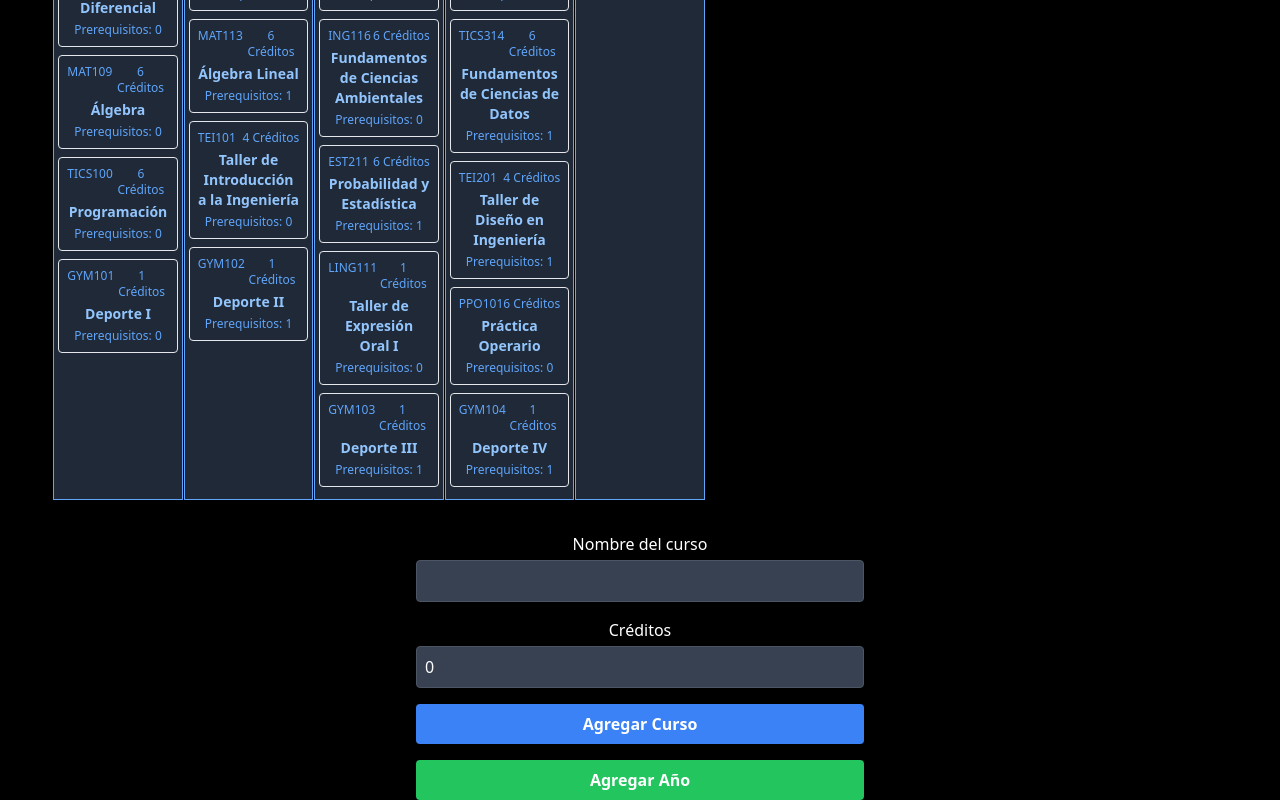
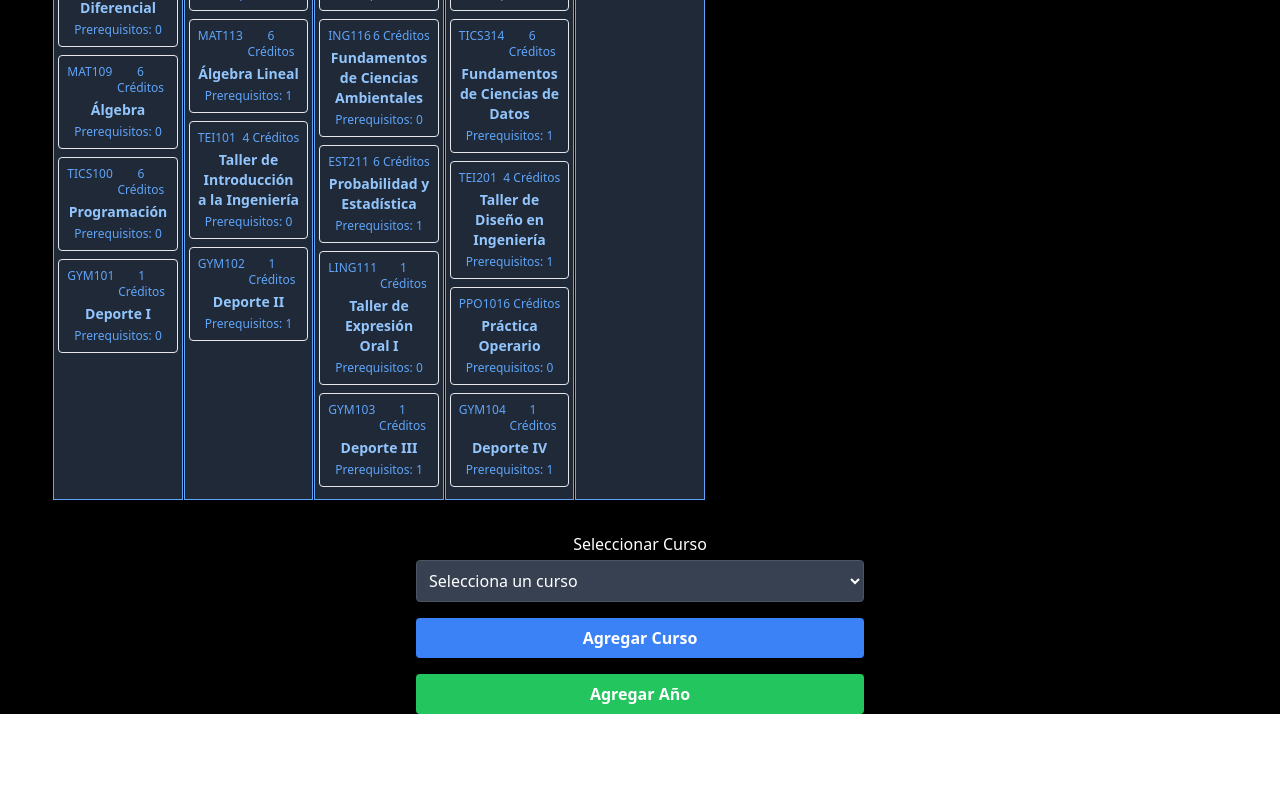
Before and after one commit to a1fredowo/proyecto-malla, a Next.js app in the folder malla-interactiva-uai/: page /crear-malla in a window 1280 px wide. Shown: the part 476-1276 px from the top of the page. After the commit the page ends 1190 px from the top, so only its background shows below. Built offline with nearby package versions, Linux system fonts and the light colour scheme.

Commit message:
se cambia el formulario por un despegable de cursos

```diff
--- a/malla-interactiva-uai/app/crear-malla/page.tsx
+++ b/malla-interactiva-uai/app/crear-malla/page.tsx
@@ -18,29 +18,29 @@ interface Course {
 const CrearMalla: React.FC = () => {
   const { language } = useLanguage() as { language: 'es' | 'en' };
   const [courses, setCourses] = useState<Course[]>([]);
-  const [courseName, setCourseName] = useState('');
+  const [selectedCourseId, setSelectedCourseId] = useState<number | null>(null);
   const [semester, setSemester] = useState(5); // Starting from the 5th semester
-  const [credits, setCredits] = useState(0);
   const [nextId, setNextId] = useState(1);
   const [selectedMalla, setSelectedMalla] = useState<string>('Ing. Civil Informática');
 
   const mallas = mallasData;
   const predefinedCourses = mallas[selectedMalla as keyof typeof mallasData].filter(course => course.semester <= 4);
+  const availableCourses = mallas[selectedMalla as keyof typeof mallasData];
 
   const handleAddCourse = () => {
+    if (selectedCourseId !== null) {
+      const selectedCourse = availableCourses.find(course => course.id === selectedCourseId);
+      if (selectedCourse) {
         const newCourse: Course = {
+          ...selectedCourse,
           id: nextId,
-      name: courseName,
           semester,
-      credits,
-      core: false,
-      code: '',
-      prerequisites: [],
         };
         setCourses([...courses, newCourse]);
         setNextId(nextId + 1);
-    setCourseName('');
-    setCredits(0);
+        setSelectedCourseId(null);
+      }
+    }
   };
 
   const handleAddYear = () => {
@@ -103,22 +103,19 @@ const CrearMalla: React.FC = () => {
 
       <div className="w-full max-w-md mt-8">
         <div className="mb-4">
-          <label className="block mb-1">Nombre del curso</label>
-          <input
-            type="text"
-            value={courseName}
-            onChange={(e) => setCourseName(e.target.value)}
+          <label className="block mb-1">Seleccionar Curso</label>
+          <select
+            value={selectedCourseId ?? ''}
+            onChange={(e) => setSelectedCourseId(Number(e.target.value))}
             className="w-full p-2 bg-gray-700 border border-gray-600 rounded"
-          />
-        </div>
-        <div className="mb-4">
-          <label className="block mb-1">Créditos</label>
-          <input
-            type="number"
-            value={credits}
-            onChange={(e) => setCredits(Number(e.target.value))}
-            className="w-full p-2 bg-gray-700 border border-gray-600 rounded"
-          />
+          >
+            <option value="" disabled>Selecciona un curso</option>
+            {availableCourses.map(course => (
+              <option key={course.id} value={course.id}>
+                {course.name} ({course.code})
+              </option>
+            ))}
+          </select>
         </div>
         <button
           onClick={handleAddCourse}
```
Lines whose indentation alone changed are shown as unchanged.
